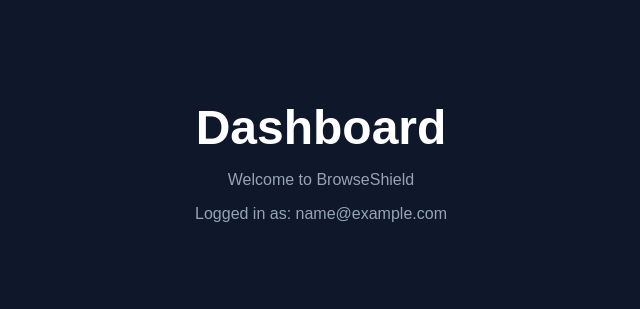
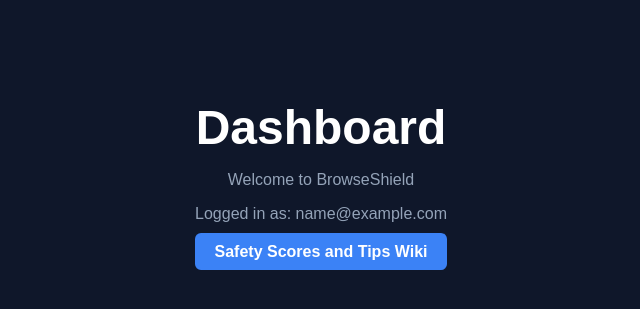
Before and after one commit to DaSonOfPoseidon/BrowseShield, a Flask app: page /dashboard in a window 1280 px wide. Shown: the part 78-387 px from the top of the page, without its empty margins (319-959 px from the left). Run offline with Flask 3, Linux system fonts and the light colour scheme; the visitor is signed in with stand-in values (Sample User, id 1).

Commit message:
Updated button again for wiki

```diff
--- a/Portal/templates/dashboard.html
+++ b/Portal/templates/dashboard.html
@@ -49,6 +49,7 @@
         <div style="float:left; display:flex; align-items:center;">
         <img src="{{ url_for('static', filename='logo.png') }}" width="40" style="margin-right:10px;">
         <span style="font-size:20px; font-weight:bold;">BrowseShield</span>
+
         </div>
 
         <form action="/logout" method="POST" style="display:inline;">
@@ -60,6 +61,13 @@
         <h1>Dashboard</h1>
         <p>Welcome to BrowseShield</p>
         <p>Logged in as: {{ email }}</p>
+
+        <div style="margin-top: 20px;">
+            <a href="/wiki" class="logout-btn" style="background-color: #3b82f6;">
+                Safety Scores and Tips Wiki
+            </a>
+        </div>
+
     </div>
 </body>
 </html>
--- a/Portal/templates/index.html
+++ b/Portal/templates/index.html
@@ -54,8 +54,5 @@
     <p>Phishing Detection and Awarness Website Portal</p>
     <a href="/register" class="btn register">Create Account</a>
     <a href="/login" class="btn login">Login</a>
-    {% if current_user.is_authenticated %}
-        <a href="/wiki" class="btn wiki">Safety Scores and Tips Wiki</a>
-    {% endif %}
 </body>
 </html>
```
